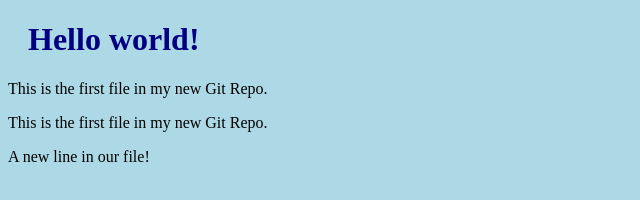
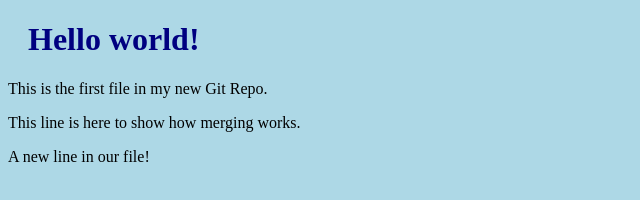
Before and after one commit to KavonPhanShare/hello-world, a plain HTML site: page index.html in a window 1280 px wide. Shown: the full height of the page, 0-640 px from the left. Drawn offline with Linux system fonts and the light colour scheme.

Commit message:
updated index.html file

```diff
--- a/index.html
+++ b/index.html
@@ -8,7 +8,7 @@
 
 <h1>Hello world!</h1>
 <p>This is the first file in my new Git Repo.</p>
-<p>This is the first file in my new Git Repo.</p>
+<p>This line is here to show how merging works.</p>
 <p>A new line in our file!</p>
 </body>
 </html>
```
